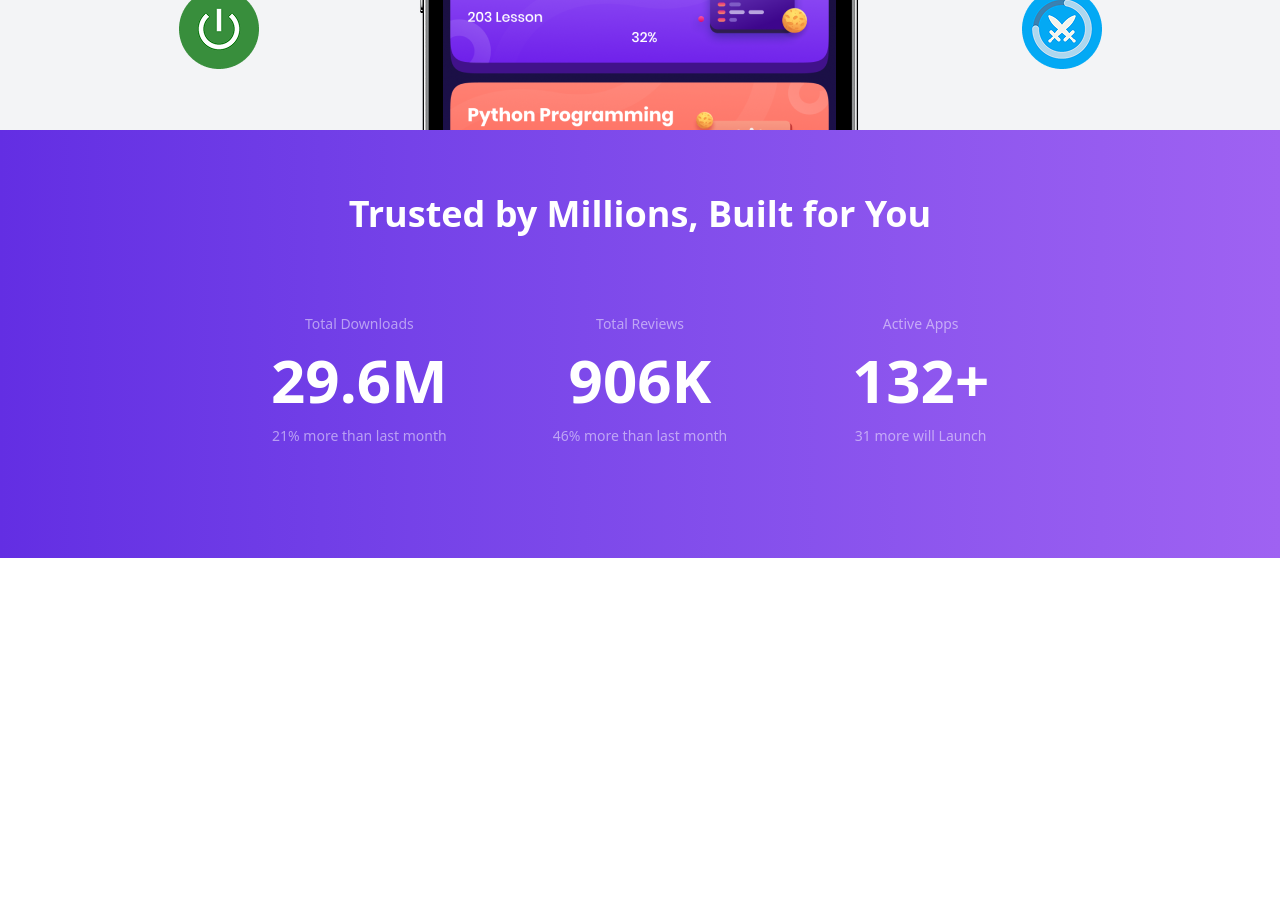
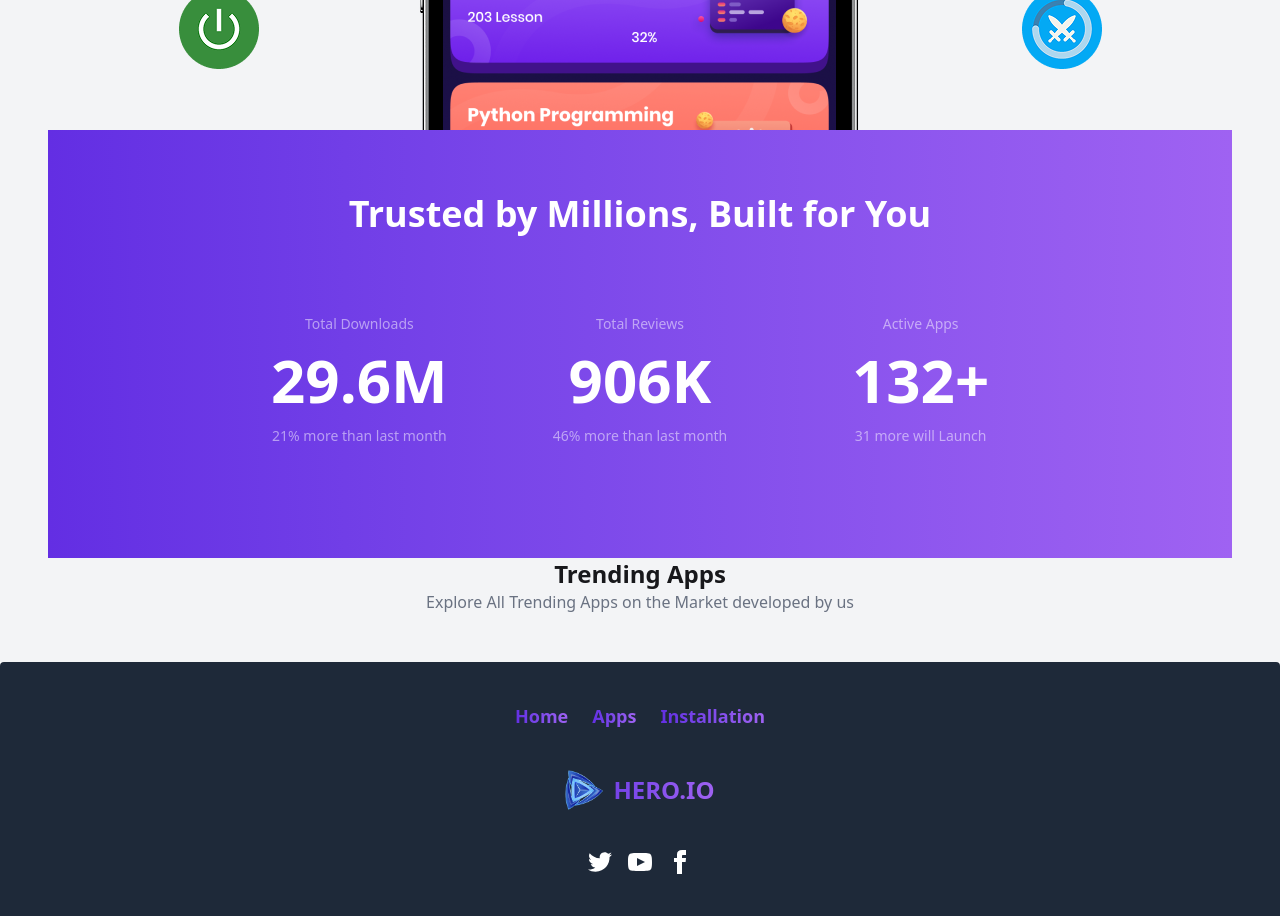
Before and after one commit to Abdul-Kader-Rimon/hero-apps, a React (Vite) app: page / in a window 1280 px wide. Shown: the part 1020-1936 px from the top of the page. Before the commit the page ends 1578 px from the top, so only its background shows below. Built offline with nearby package versions, Linux system fonts and the light colour scheme.

Commit message:
resposive

```diff
--- a/src/Pages/AppsList.jsx
+++ b/src/Pages/AppsList.jsx
@@ -6,8 +6,8 @@ const AppsList = () => {
     console.log(apps)
     return (
       <div>
-        <h1>Trending Apps</h1>
-        <p>Explore All Trending Apps on the Market developed by us</p>
+        <h1 className='text-center text-2xl font-bold'>Trending Apps</h1>
+        <p className='text-center text-gray-500'>Explore All Trending Apps on the Market developed by us</p>
       </div>
     );
 };
--- a/src/Pages/Bannar.jsx
+++ b/src/Pages/Bannar.jsx
@@ -4,7 +4,7 @@ import playStoreLogo from "../assets/playstore.png"
 import heroImage from "../assets/hero.png"
 const Bannar = () => {
   return (
-    <div className="">
+    <div>
       <div>
         <div className="hero bg-base-200  py-8 md:my-8 lg:py-20 ">
           <div className="hero-content text-center px-4 md:px-8 lg:px-16">
@@ -44,11 +44,11 @@ const Bannar = () => {
         </div>
       </div>
 
-      <div>
+      <div className="">
         <div>
           <img className="mx-auto" src={heroImage} alt="" />
         </div>
-        <div className=" lg:absolute w-full lg:left-0 lg:right-0 bg-gradient-to-r from-[#632EE3] to-[#9F62F2] flex items-center justify-center py-16 px-6">
+        <div className="w-full bg-gradient-to-r from-[#632EE3] to-[#9F62F2] flex items-center justify-center py-16 px-6">
           <div>
             <h2 className="text-3xl md:text-4xl font-semibold mb-12 text-center text-white">
               Trusted by Millions, Built for You
```
